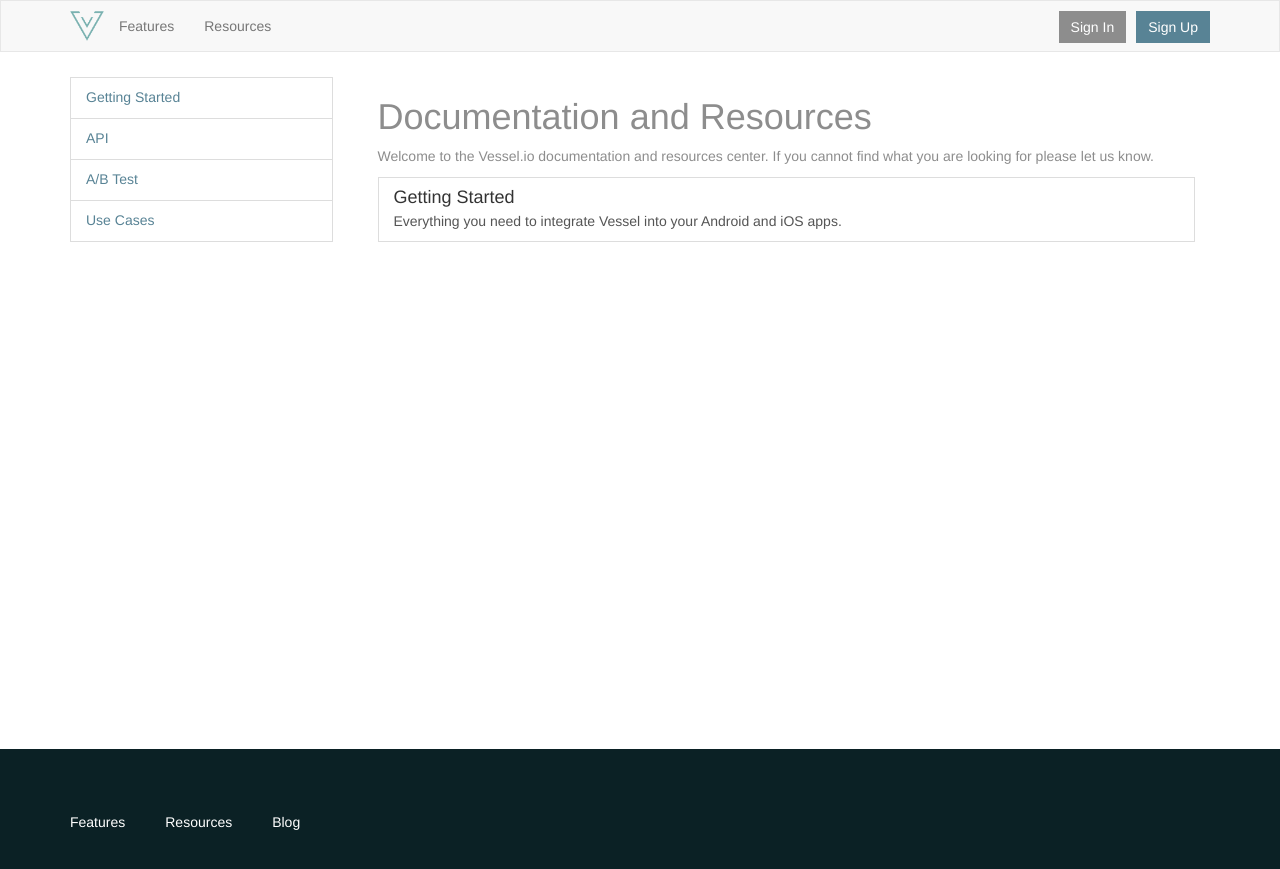
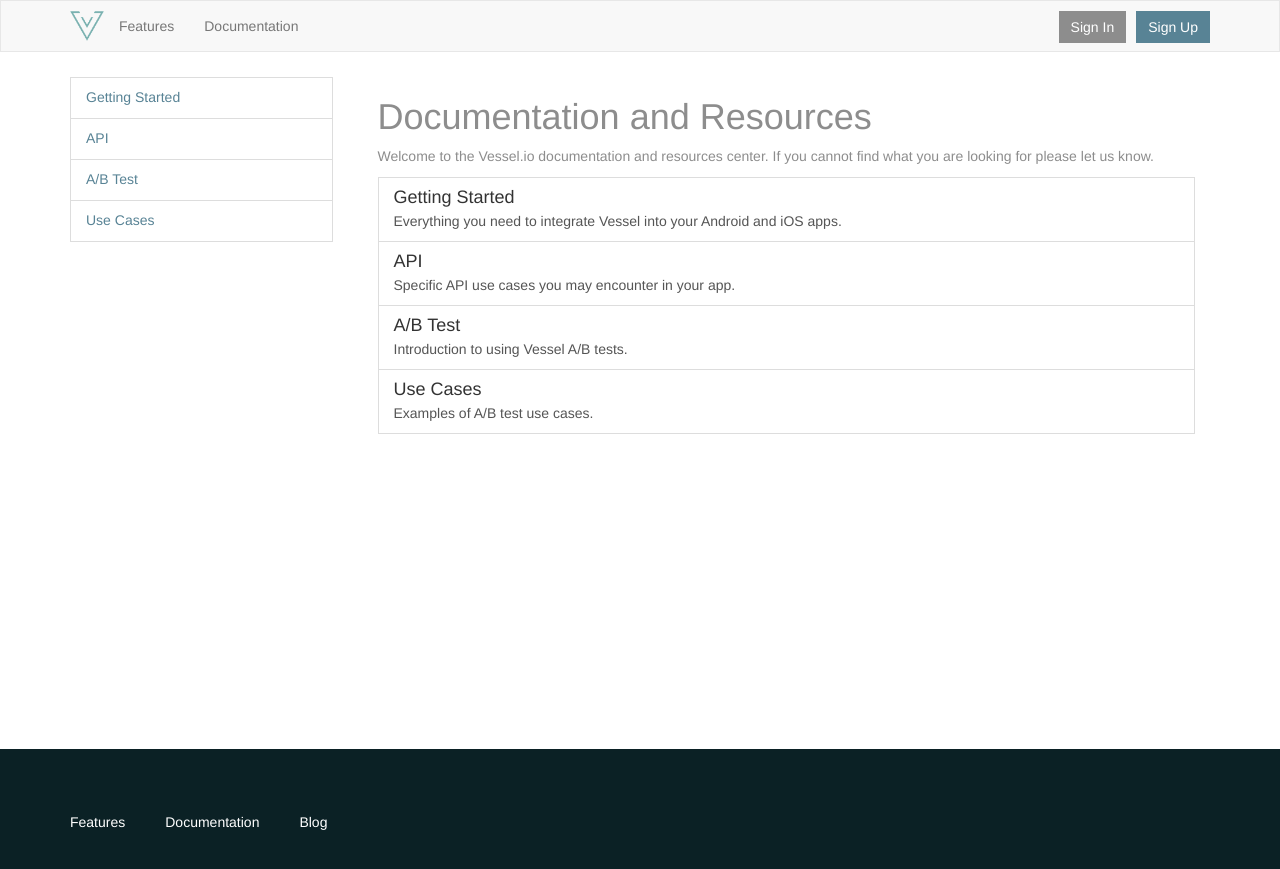
Before and after one commit to vesselio/resources, a Jekyll site: the page built from index.html, in a window 1280 px wide. Shown: the top 869 px of the page. Built offline with Jekyll 4.4.1, drawn with Linux system fonts in a browser that asks for light colours; the list of posts is cut into pages by our own code.

Commit message:
index.html updated

```diff
--- a/_includes/footer.html
+++ b/_includes/footer.html
@@ -8,7 +8,7 @@
                             <a href="http://www.vessel.io/features">Features</a>
                         </li>
                         <li>
-                            <a href="{{ site.baseurl }}">Resources</a>
+                            <a href="{{ site.baseurl }}">Documentation</a>
                         </li>
                         <li>
                             <a href='http://blog.vessel.io/'>Blog</a>
--- a/_includes/header.html
+++ b/_includes/header.html
@@ -23,7 +23,7 @@
                         <a href="http://www.vessel.io/features">Features</a>
                     </li>
                     <li>
-                        <a href="{{ site.baseurl }}">Resources</a>
+                        <a href="{{ site.baseurl }}">Documentation</a>
                     </li>
                 </ul>
                 <ul class="nav navbar-nav navbar-right nav-ctas hidden-xs">
--- a/index.html
+++ b/index.html
@@ -7,8 +7,20 @@
 <p>Welcome to the Vessel.io documentation and resources center. If you cannot find what you are looking for please let us know.</p>
 
 <div class="list-group">
-    <a class='list-group-item' href='/getting-started'>
+    <a class='list-group-item' href='{% post_url 2013-09-07-getting-started %}'>
         <h4 class='list-group-item-heading'>Getting Started</h4>
         <p class="list-group-item-text">Everything you need to integrate Vessel into your Android and iOS apps.</p>
     </a>
+    <a class='list-group-item' href='{% post_url 2013-09-08-add-test-devices %}'>
+        <h4 class='list-group-item-heading'>API</h4>
+        <p class="list-group-item-text">Specific API use cases you may encounter in your app.</p>
+    </a>
+    <a class='list-group-item' href='{% post_url 2013-09-18-creating-ab-test %}'>
+        <h4 class='list-group-item-heading'>A/B Test</h4>
+        <p class="list-group-item-text">Introduction to using Vessel A/B tests.</p>
+    </a>
+    <a class='list-group-item' href='{% post_url 2013-09-22-landing-screen-test %}'>
+        <h4 class='list-group-item-heading'>Use Cases</h4>
+        <p class="list-group-item-text">Examples of A/B test use cases.</p>
+    </a>
 </div>
```
Also changed, not shown: _posts/2013-09-18-creating-ab-test.html (renamed from _posts/2013-09-18-creating-ab-testing.html).
